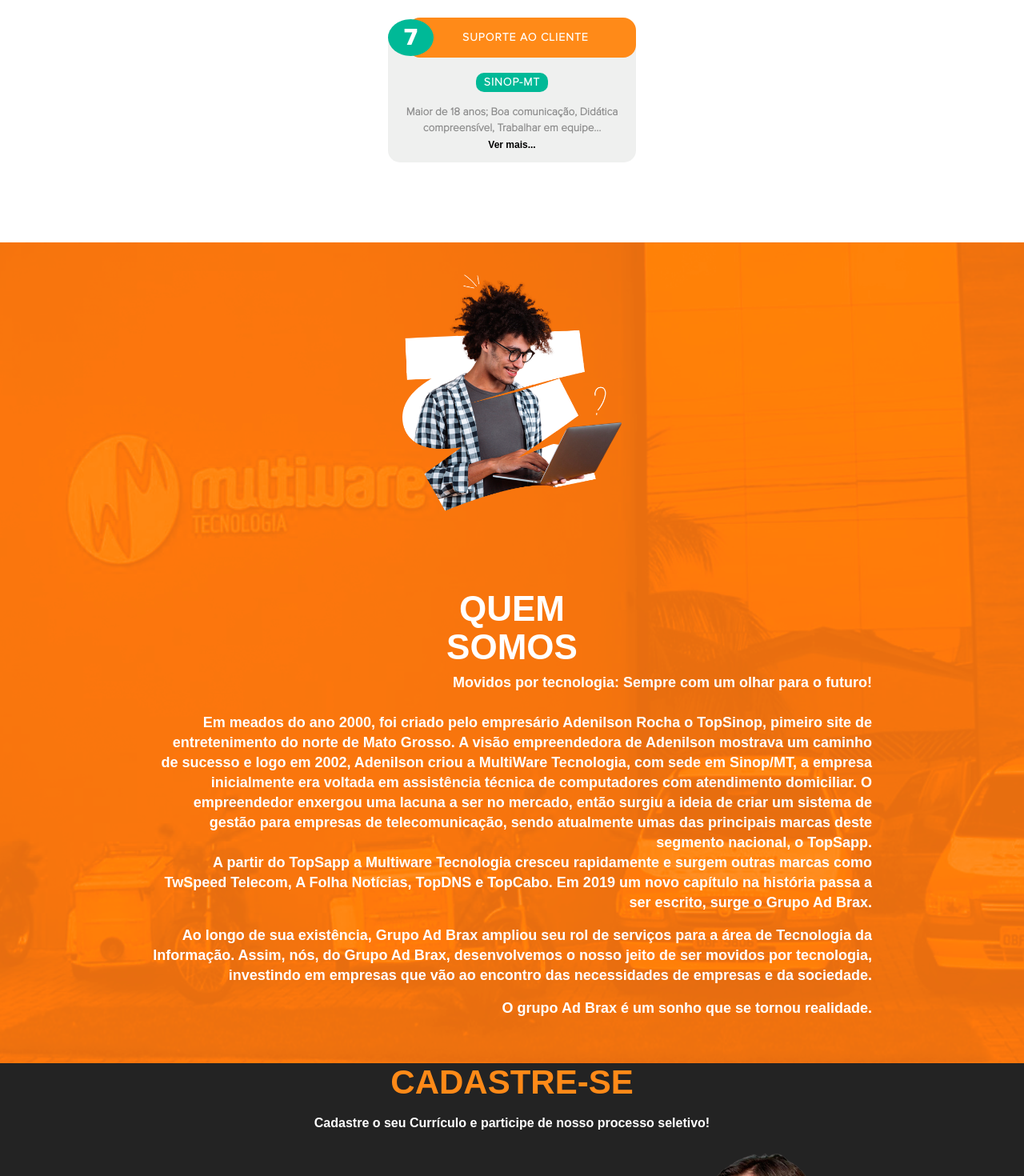
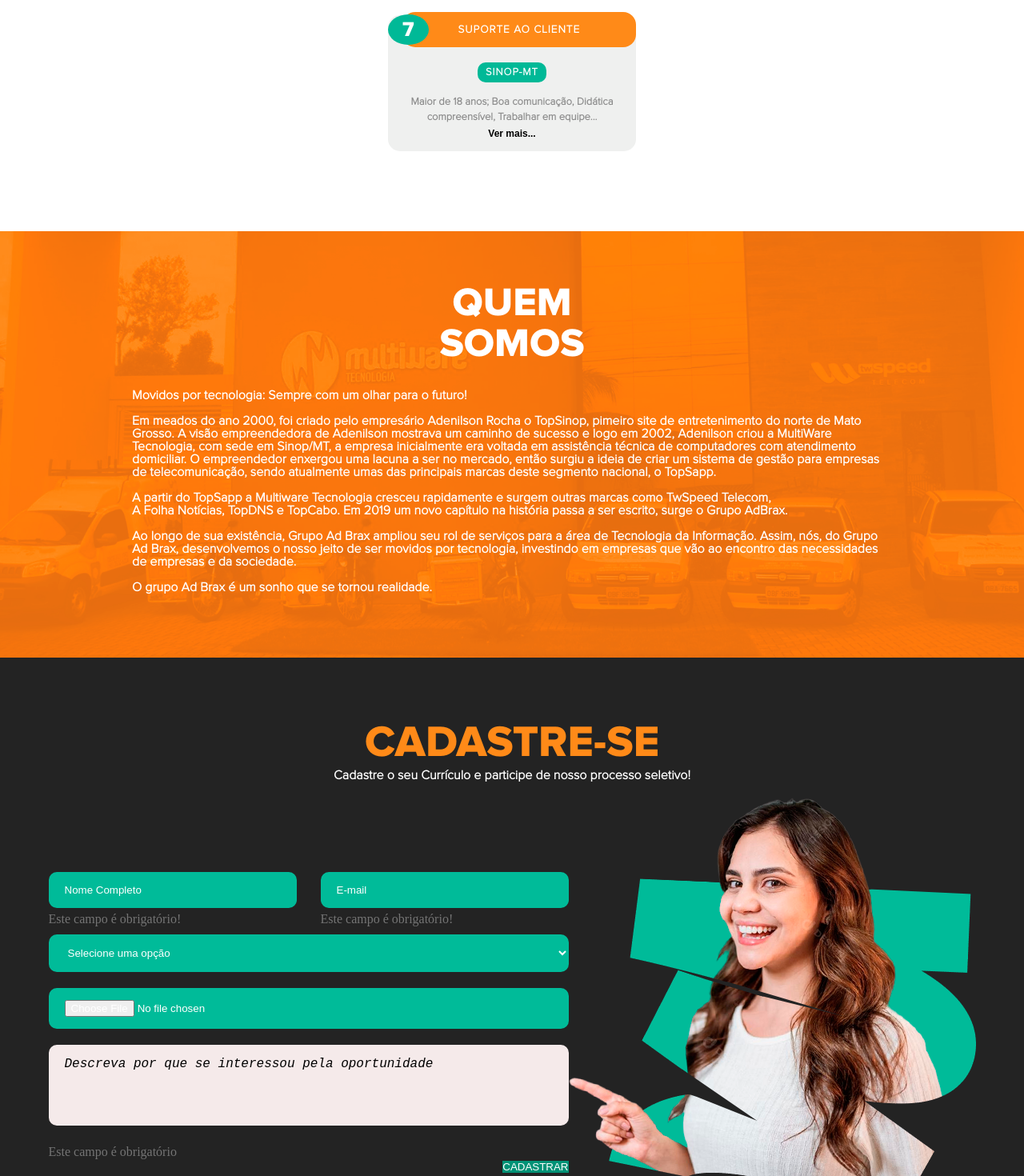
Before and after one commit to Edu4rdo-Gobatto/AMIGOS-TOP, a React (Vite) app: page / in a window 1280 px wide. Shown: the part 1160-2630 px from the top of the page at 80% size. Built offline with nearby package versions, Linux system fonts and the light colour scheme.

Commit message:
Ajustando o Cadastro

```diff
--- a/src/pages/cadastro/cadastro.module.css
+++ b/src/pages/cadastro/cadastro.module.css
@@ -1,12 +1,8 @@
 .home {
   width: 100%;
-  max-width: 100vw;
-  overflow-x: hidden;
-  overflow: hidden;
-  height: 600px;
   background-color: #232323;
   margin: 0;
-  padding: 0;
+  padding: 80px 50px 50px 50px;
 }
 
 .topic {
@@ -18,99 +14,106 @@
 
 .title {
   color: #ff8a18;
-  font-size: 42px;
-  font-weight: 900;
-  margin-bottom: 15px;
-  font-family: 'Lexend Deca', sans-serif;
+  font-size: 55px;
+  font-family: "proxima Nova_extrabold";
 }
 
 .subtitle {
   color: #fff;
-  margin-bottom: 25px;
-  font-family: 'Lexend Deca', sans-serif;
+  font-family: "proxima Nova_light";
+  font-weight: 600;
 }
 
 .container {
   display: flex;
   justify-content: center;
   align-items: center;
-  gap: 50px;
+  gap: 0px;
+}
+
+.divForm{
+  display: flex;
+  flex-direction: column;
   width: 100%;
+  max-width: 650px;
 }
 
 .form {
   display: flex;
   flex-direction: column;
-  width: 545px;
+  width: 100%;
 }
 
 .inputText {
   display: flex;
   color: #747474;
-  margin-top: 25px;
+  align-items: center;
+  justify-content: center;
+  gap: 30px;
+  width: 100%;
 }
 
+
 .name {
-  border-radius: 5px;
-  border: none;
-  width: 250px;
-  margin: 0px 20px 5px 0px;
-  padding: 8px;
   background-color: #00bb99;
   color: white;
+  border: none;
+  border-radius: 10px;
+  padding: 15px 120px 15px 20px;
+  margin: 0px 0px 5px 0px;
+  width: 100%;
 }
 .name::placeholder {
   color: white;
-  padding: 5px;
 }
 
 .email {
-  border-radius: 5px;
-  border: none;
-  width: 250px;
-  margin: 0px 0px 5px 0px;
-  padding: 8px;
   background-color: #00bb99;
   color: white;
+  width: 100%;
+  border: none;
+  border-radius: 10px;
+  padding: 15px 120px 15px 20px;
+  margin: 0px 0px 5px 0px;
 }
 .email::placeholder {
   color: white;
-  padding: 5px;
+}
+
+
+.obrigatorio{
+  color: #747474;
+  margin: 0px 0px 10px 0px;
 }
 
 .inputFile {
   display: flex;
   flex-direction: column;
-  margin: 10px 0px 0px 0px;
+  width: 100%;
 }
 
 .select {
-  width: 550px;
-  padding: 8px;
-  border: none;
-  border-radius: 5px;
-  margin: 0px 0px 8px 0px;
   color: white;
   background-color: #00bb99;
+  width: 100%;
+  padding: 15px 0px 15px 20px;
+  border-radius: 10px;
+  margin: 0px 0px 20px 0px;
+  border: none;
 }
 
 .document {
   color: white;
   background-color: #00bb99;
-  padding: 5px;
-  width: 540px;
+  cursor: pointer;
+  width: 100%;
+  padding: 15px 0px 15px 20px;
+  border-radius: 10px;
+  margin: 0px 0px 20px 0px;
   border: none;
-  border-radius: 5px;
-  margin-bottom: 8px;
-  cursor: pointer;
 }
 .document::file-selector-button {
-  border: solid 2px #0c6d5b;
-  background-color: #009276;
   color: white;
-  border-radius: 5px;
-  margin-left: 5px;
-  margin-right: 46%;
   cursor: pointer;
   transition: ease 0.5s;
 }
@@ -124,21 +127,20 @@
 }
 
 .textarea {
-  width: 524px;
-  height: 90px;
-  padding: 12px;
-  margin-bottom: 5px;
-  border: 2px solid #00b997;
-  border-radius: 8px;
   font-size: 16px;
-  color: #706a6a;
+  color: #000000;
   background-color: rgb(245, 234, 234);
   resize: none;
   outline: none;
+  width: 100%;
+  padding: 15px 0px 50px 20px;
+  border-radius: 10px;
+  margin: 0px 0px 20px 0px;
+  border: none;
 }
 
 .textarea::placeholder {
-  color: #706a6a;
+  color: #000000;
   font-style: italic;
 }
 
@@ -147,9 +149,6 @@
 }
 
 .submitCard {
-  margin-right: 15px;
-  padding: 8px;
-  border-radius: 5px;
   border: none;
   background-color: #009276;
   color: white;
@@ -161,110 +160,6 @@
   transform: scale(1.1);
 }
 
-.obrigatorio{
-  margin-left: 8px;
-  color: #747474;
-}
-
 .photo {
-  height: 430px;
   width: auto;
 }
-
-
-@media (max-width: 1020px) {
-
-  .photo {
-    display: none;
-  }
-
-  .topic{
-    align-items: center;
-    text-align: center;
-    margin: 0;
-    padding: 0;
-  }
-
-  .container {
-    flex-direction: column;
-    align-items: center;
-    justify-content: center;
-    width: 100%;
-    max-width: 100%;
-    padding: 0 6px;
-  }
-
-  .submitCard{
-    margin-top: 10px;
-  }
-
-  .obrigatorio{
-    font-size: 12px;
-    margin-top: 0px;
-  }
-
-  .email{
-    margin-bottom: 0;
-  }
-
-  .name{
-    margin-bottom: 0;
-  }
-
-  .form {
-    width: 60%;
-  }
-
-  .select{
-    width: 100%;
-  }
-
-  .document{
-    width: 98%;
-  }
-
-  .textarea{
-    width: 55vw;
-  }
-
-  .inputText {
-    flex-direction: column;
-  }
-
-  .name,
-  .email {
-    width: 98%;
-    margin: 0 0 10px 0;
-  }
-}
-
-@media (max-width: 450px) {
-
-  .title {
-    font-size: 24px;
-    margin-left: 10px;
-  }
-
-  .subtitle {
-    margin-left: 10px;
-    font-size: 14px;
-  }
-
-  .submitRow {
-    text-align: center;
-  }
-
-  .select{
-    width: 62vw;
-  }
-
-  .textarea{
-    width: 56vw;
-  }
-
-  .name,
-  .email {
-    width: 98%;
-    margin: 0 0 10px 0;
-  }
-}
--- a/src/pages/cadastro/cadastro.tsx
+++ b/src/pages/cadastro/cadastro.tsx
@@ -38,7 +38,10 @@
       </section>
 
       <section className={styles.container}>
-        <form className={styles.form} onSubmit={handleSubmit}>
+
+        <div className={styles.divForm}>
+
+          <form className={styles.form} onSubmit={handleSubmit}>
           <div className={styles.inputText}>
             <div>
               <input
@@ -49,7 +52,7 @@
                 onChange={(e) => setName(e.target.value)}
               />
               <br />
-              <span className={styles.obrigatorio}>Esse campo é obrigatório!</span>
+              <div className={styles.obrigatorio}>Este campo é obrigatório!</div>
             </div>
 
             <div>
@@ -61,7 +64,7 @@
                 onChange={(e) => setEmail(e.target.value)}
               />
               <br />
-              <span className={styles.obrigatorio}>Esse campo é obrigatório!</span>
+              <div className={styles.obrigatorio}>Este campo é obrigatório!</div>
             </div>
           </div>
 
@@ -106,6 +109,8 @@
           </div>
         </form>
 
+        </div>
+
         <div className={styles.image}>
           <img
             src="/imagens/Amigos-Top_13.png"
--- a/src/pages/midleOne/midle.module.css
+++ b/src/pages/midleOne/midle.module.css
@@ -190,7 +190,7 @@
     align-items: center;
     flex-direction: column;
     gap: 50px;
-    margin: 50px 30px 0px 30px;
+    margin: 70px 30px 0px 30px;
   }
 
   .cardOne,
--- a/src/pages/midleTwo/midleTwo.module.css
+++ b/src/pages/midleTwo/midleTwo.module.css
@@ -95,41 +95,111 @@
   background-color: #eff0ef;
 }
 
-@media (max-width: 800px) {
+@media (min-width: 769px) and (max-width: 1280px) {
+  .boxOne {
+    gap: 60px;
+    margin-top: 40px;
+  }
+
+  .cargo {
+    font-size: 13.5px;
+    padding: 15px 5px;
+  }
 
   .number {
-    font-size: 25px;
+    font-size: 26px;
+    padding: 6px 18px;
+    top: -25px;
+    left: -5px;
+  }
+
+  .descricao {
+    font-size: 13px;
+  }
+
+  .local {
+    font-size: 13px;
+    padding: 6px 10px;
+  }
+}
+
+@media (min-width: 480px) and (max-width: 768px) {
+  .boxOne {
+    gap: 50px;
+    margin-top: 30px;
   }
 
   .cargo {
     font-size: 13px;
-    padding-left: 15px;
+    padding: 14px 10px;
+  }
+
+  .number {
+    font-size: 24px;
+    padding: 6px 16px;
+    top: -22px;
+    left: 0;
+  }
+
+  .descricao {
+    font-size: 12.5px;
+  }
+
+  .local {
+    font-size: 12px;
+    padding: 5px 10px;
+  }
+
+  .vermais {
+    font-size: 11px;
   }
 }
 
-@media (max-width: 480px) {
+@media (max-width: 479px) {
   .boxOne {
-    margin-top: 30px;
-    gap: 30px;
+    flex-direction: column;
+    align-items: center;
+    gap: 40px;
+    margin: 40px 20px 30px 20px;
   }
 
-  .cargo{
-      font-size: 13px;
+  .cargo {
+    font-size: 12.5px;
+    padding: 12px 8px;
   }
 
-  .number{
-      font-size: 20px;
+  .number {
+    font-size: 22px;
+    padding: 6px 12px;
+    top: -20px;
+    left: 0;
   }
 
-  .local{
-        font-size: 10px;
+  .descricao {
+    font-size: 12px;
   }
 
-    .descricao{
-        font-size: 10px;
+  .local {
+    font-size: 11px;
+    padding: 4px 8px;
   }
 
-    .vermais{
-        font-size: 10px;
+  .vermais {
+    font-size: 11px;
   }
 }
+
+@media (max-width: 405px) {
+  .boxOne {
+    gap: 30px;
+    margin: 30px 10px 30px 10px;
+  }
+
+  .descricao {
+    font-size: 11.5px;
+  }
+
+  .cargo {
+    font-size: 11.5px;
+  }
+}
--- a/src/pages/quemSomos/quemSomos.tsx
+++ b/src/pages/quemSomos/quemSomos.tsx
@@ -2,33 +2,38 @@
 
 function QuemSomos (){
     return(
+
         <div className={styles.home}>
             <div><img src="./imagens/Amigos-Top_10.png" alt="Curioso" className={styles.image}/></div>
 
             <div className={styles.text}>
-                <h1>QUEM <br />SOMOS</h1><br />
-                <h4>Movidos por tecnologia: Sempre com um olhar para o futuro!<br /><br />
+
+                <div className={styles.title}><span>QUEM <br />SOMOS</span><br /></div>
+
+                <div className={styles.mainText}>
+                    <span>
+                        Movidos por tecnologia: Sempre com um olhar para o futuro!<br /><br />
                         Em meados do ano 2000, foi criado pelo empresário Adenilson Rocha o TopSinop, pimeiro site de entretenimento
                         do norte de Mato Grosso. A visão empreendedora de Adenilson mostrava um caminho de sucesso e logo em 2002,
                         Adenilson criou a MultiWare Tecnologia, com sede em Sinop/MT, a empresa inicialmente era voltada em assistência
                         técnica de computadores com atendimento domiciliar. O empreendedor enxergou uma lacuna a ser no mercado,
                         então surgiu a ideia de criar um sistema de gestão para empresas de telecomunicação, sendo atualmente
                         umas das principais marcas deste segmento nacional, o TopSapp.
-                    <p>
-                        <h4>A partir do TopSapp a Multiware Tecnologia cresceu rapidamente e surgem outras marcas como TwSpeed Telecom, A Folha Notícias,
-                        TopDNS e TopCabo. Em 2019 um novo capítulo na história passa a ser escrito, surge o Grupo Ad Brax.</h4>
-                    </p>
-                    <p>
-                        <h4>
+                    </span> <br /><br/>
+
+                    <span>
+                        A partir do TopSapp a Multiware Tecnologia cresceu rapidamente e surgem outras marcas como TwSpeed Telecom, <br/>A Folha Notícias,
+                        TopDNS e TopCabo. Em 2019 um novo capítulo na história passa a ser escrito, surge o Grupo AdBrax.
+                    </span><br/><br/>
+
+                    <span>
                         Ao longo de sua existência, Grupo Ad Brax ampliou seu rol de serviços para a área de Tecnologia da Informação. Assim, nós, do
                         Grupo Ad Brax, desenvolvemos o nosso jeito de ser movidos por tecnologia, investindo em empresas que vão ao encontro das
-                            necessidades de empresas e da sociedade.
-                        </h4>
-                    </p>
-                    <p>
-                        <h4>O grupo Ad Brax é um sonho que se tornou realidade.</h4>
-                    </p>
-                </h4>
+                        necessidades de empresas e da sociedade.<br/>
+                    </span> <br/>
+
+                    <span>O grupo Ad Brax é um sonho que se tornou realidade.</span>
+                </div>
 
             </div>
         </div>
--- a/src/pages/quemSomos/somos.module.css
+++ b/src/pages/quemSomos/somos.module.css
@@ -3,87 +3,121 @@
   justify-content: center;
   align-items: center;
   width: 100%;
-  height: 700px;
   background-image: url("/imagens/Amigos-Top_07.png");
   background-size: cover;
   background-position: center;
-  padding: 0 40px;
-  gap: 70px;
   box-sizing: border-box;
+  padding: 80px 50px 80px 50px;
+}
+
+.image{
+  width: 100%;
 }
 
 .text {
   text-align: right;
   margin: 0;
   color: white;
-  font-weight: bolder;
+  padding: 0px 0px 0px 0px;
+  margin: 0px 0px 0px 0px;
+  max-width: 950px;
 }
 
-.text h1 {
-  font-size: 50px;
-  line-height: 1.1;
-  margin-top: 50px;
-  margin-bottom: -10px;
-  font-family: 'Lexend Deca', sans-serif;
-  font-weight: bolder;
+.title{
+  text-align: right;
+  font-size: 70px;
+  margin: -20px 0px 35px 0px;
+  padding: 0px 0px 0px 0px;
+  font-family: 'Proxima Nova_extrabold';
+  font-weight: 600;
 }
 
-.text h4 {
+.mainText{
   text-align: right;
-  max-width: 900px;
-  font-weight: 550;
-  font-size: 16px;
-  line-height: 25px;
-  color: white;
-  font-family: 'Lexend Deca', sans-serif;
+  font-family: 'Proxima Nova_light';
+  font-size: 18px;
+  font-weight: 600;
 }
 
-.text p {
-  color: white;
+.title{
+  font-family: 'Proxima Nova_extrabold';
 }
 
 
-@media (max-width: 1350px) {
-  .home {
-    flex-direction: column;
-    justify-content: center;
-    height: auto;
-    padding: 40px 20px;
-    gap: 40px;
-  }
-
-  .text {
-    text-align: center;
-    max-width: 80%;
-    padding: 0;
-  }
-
- .image{
-  height: 300px;
-  width: auto;
- }
-
-  .text h1 {
-    font-size: 44px;
-  }
-
-  .text h4 {
-    font-size: 18px;
-    font-weight: 600;
-  }
-}
-
-@media (max-width: 700px) {
+@media (min-width: 769px) and (max-width: 1280px) {
 
   .image{
     display: none;
   }
 
-  .text h1 {
-    font-size: 32px;
+  .title {
+    font-size: 50px;
+    margin: -15px 0 30px 0;
+    text-align: center;
   }
 
-  .text h4 {
-    font-size: 14px;
+  .mainText {
+    font-size: 16px;
+    text-align: left;
   }
 }
+
+
+@media (min-width: 480px) and (max-width: 768px) {
+
+  .image{
+    display: none;
+  }
+
+  .title {
+    font-size: 45px;
+    text-align: center;
+    margin: 0 0 25px 0;
+  }
+
+  .mainText {
+    font-size: 15px;
+    text-align: left;
+  }
+
+  .text {
+    text-align: center;
+  }
+}
+
+
+@media (max-width: 479px) {
+
+  .image{
+    display: none;
+  }
+
+  .title {
+    font-size: 30px;
+    text-align: center;
+    margin: 0 0 20px 0;
+  }
+
+  .mainText {
+    font-size: 16px;
+    text-align: center;
+  }
+
+  .text {
+    text-align: center;
+  }
+
+  .home {
+    padding: 60px 15px;
+  }
+}
+
+@media (max-width: 375px) {
+  .title {
+    font-size: 25px;
+  }
+
+  .mainText {
+    font-size: 12px;
+  }
+}
```
Lines whose indentation alone changed are shown as unchanged.
